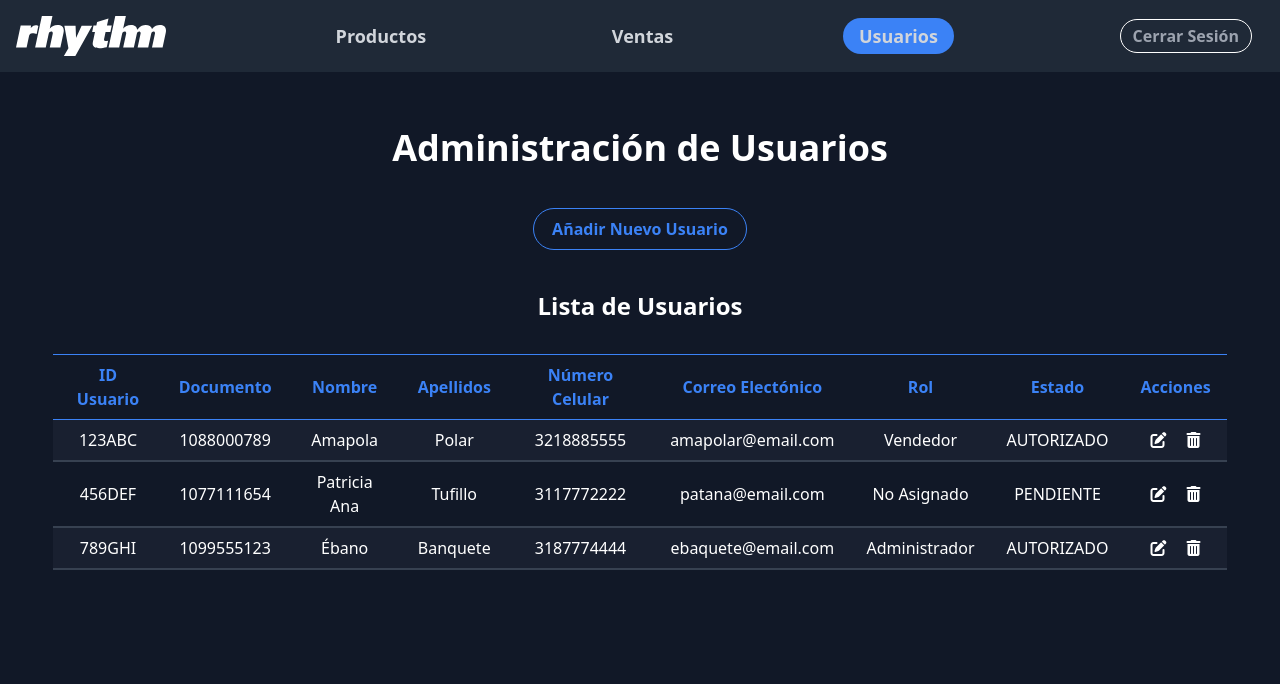
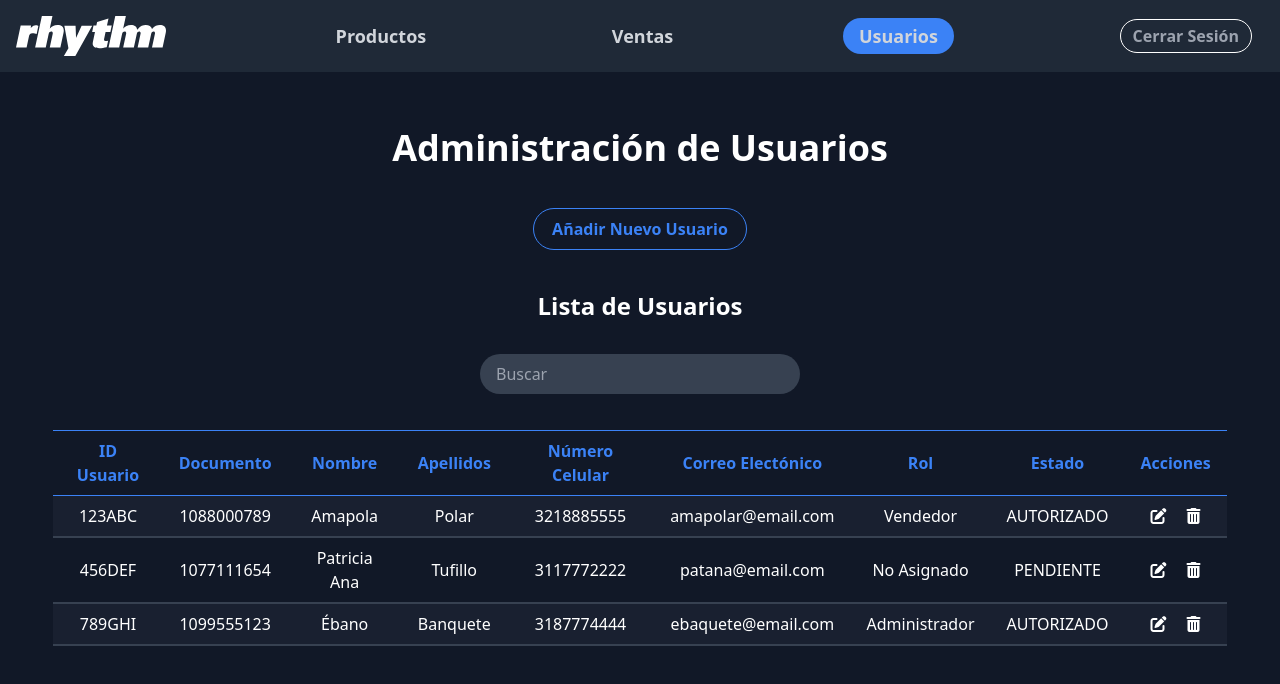
Before and after one commit to jagomezpe/astratic, a React (Create React App) app: page /admin/usuarios in a window 1280 px wide. Shown: the top 684 px of the page. Built offline with nearby package versions, Linux system fonts and the light colour scheme.

Commit message:
agregar cuadro de busqueda para filtrar la información de la tabla de gestión de usuarios

```diff
--- a/package.json
+++ b/package.json
@@ -4,6 +4,7 @@
   "private": true,
   "dependencies": {
     "@craco/craco": "^6.3.0",
+    "@material-ui/core": "^4.12.3",
     "@testing-library/jest-dom": "^5.11.4",
     "@testing-library/react": "^11.1.0",
     "@testing-library/user-event": "^12.1.10",
--- a/src/pages/admin/Usuarios.jsx
+++ b/src/pages/admin/Usuarios.jsx
@@ -1,7 +1,8 @@
 import { nanoid } from 'nanoid';
 import React, { useEffect, useState, useRef} from 'react'
-import { ToastContainer, toast, Slide } from 'react-toastify';
-import 'react-toastify/dist/ReactToastify.css';
+import { ToastContainer, toast, Slide } from 'react-toastify'
+import { Dialog, Tooltip } from '@material-ui/core'
+import 'react-toastify/dist/ReactToastify.css'
 
 const Usuarios = () => {
     const [mostrarTabla, setMostrarTabla] = useState(true)
@@ -73,13 +74,25 @@ const Usuarios = () => {
 }
 
 const TablaUsuarios = ({listaUsuarios}) => {
-    const form = useRef(null)
+    const [busqueda, setBusqueda] = useState('')
+    const [usuariosFiltrados, setUsuariosFlitrados] = useState(listaUsuarios)
+
+    useEffect(() => {
+        setUsuariosFlitrados (
+        listaUsuarios.filter((elemento) => {
+            return JSON.stringify(elemento).toLowerCase().includes(busqueda.toLowerCase())
+        })
+        )
+    }, [busqueda, listaUsuarios])
+
     useEffect(()=> {
     }, [listaUsuarios])
 
     return (
         <div className='flex flex-col items-center justify-center'>
             <h3 className='text-center text-2xl font-semibold text-white mt-3 mb-8'>Lista de Usuarios</h3>
+            <input value={busqueda} onChange={e=> setBusqueda(e.target.value)} placeholder="Buscar"
+            className='bg-gray-700 px-4 py-2 rounded-full w-1/4 focus:outline-none focus:bg-white mb-9 hover:bg-gray-600'/>
             <div className="container flex justify-center">
                 <form className='w-full flex justify-center'>
                     <table className='tabla w-11/12'>
@@ -97,7 +110,7 @@ const TablaUsuarios = ({listaUsuarios}) => {
                             </tr>
                         </thead>
                         <tbody>
-                            {listaUsuarios.map((usuario)=> {
+                            {usuariosFiltrados.map((usuario)=> {
                                 return (
                                     <FilaUsuario key={nanoid()} usuario={usuario}/>
                                 )
@@ -112,20 +125,25 @@ const TablaUsuarios = ({listaUsuarios}) => {
 
 const FilaUsuario = ({ usuario }) => {
     const [edit, setEdit] = useState(false)
+    const [openDialog, setOpenDialog] = useState(false)
     const [infoNuevoUsuario, setInfoNuevoUsuario] = useState({
-        IDUsuario:usuario.IDUsuario,
-        documentoIdentidad:usuario.documentoIdentidad,
-        nombre:usuario.nombre,
-        apellidos:usuario.apellidos,
-        numeroCelular:usuario.numeroCelular,
-        correoElectronico:usuario.correoElectronico,
-        rol:usuario.rol,
-        estado:usuario.estado,
+        IDUsuario: usuario.IDUsuario,
+        documentoIdentidad: usuario.documentoIdentidad,
+        nombre: usuario.nombre,
+        apellidos: usuario.apellidos,
+        numeroCelular: usuario.numeroCelular,
+        correoElectronico: usuario.correoElectronico,
+        rol: usuario.rol,
+        estado: usuario.estado,
     })
 
     const actualizarUsuario = () => {
         // Enviar info al backend
     }
+    const eliminarUsuario = () => {
+        // Eliminar usuario del frontend
+    }
+
     return (
         <tr className='text-center'>
             {edit ?
@@ -159,11 +177,37 @@ const FilaUsuario = ({ usuario }) => {
             </> }
             <td>
                 <div className='flex w-full justify-around'>
-                    {edit ? <i onClick={()=> actualizarUsuario()} className="fas fa-check-circle hover:text-green-400"/> :
-                    <i onClick={()=> setEdit(!edit)} className="fas fa-edit hover:text-yellow-400"/>
+                    {edit ?
+                    <>
+                    <Tooltip title='Confirmar cambios' arrow placement='top'>
+                            <i onClick={()=> actualizarUsuario()} className="fas fa-check-circle hover:text-green-400"/>
+                        </Tooltip>
+                        <Tooltip title='Cancelar cambios' arrow placement='top'>
+                            <i onClick={()=> setEdit(!edit)} className="fas fa-ban hover:text-red-500"/>
+                        </Tooltip>
+                    </>
+                    :
+                    <>
+                        <Tooltip title='Editar Usuario' arrow placement='top'>
+                            <i onClick={()=> setEdit(!edit)} className="fas fa-edit hover:text-yellow-400"/>
+                        </Tooltip>
+                        <Tooltip title='Eliminar Usuario' arrow placement='top'>
+                            <i onClick={()=> setOpenDialog(true)} className="fas fa-trash-alt hover:text-red-500"/>
+                        </Tooltip>
+                    </>
                     }
-                    <i className="fas fa-trash-alt hover:text-red-500"/>
                 </div>
+                <Dialog open={openDialog}>
+                    <div className='flex flex-col p-8'>
+                        <h2 className='text-center text-gray-900 font-semibold text-2xl'>¿Está seguro de eliminar el usuario?</h2>
+                        <div className='flex justify-around mt-6'>
+                            <button onClick={()=> eliminarUsuario()}
+                            className='px-4 py-2 bg-blue-500 text-white text-base font-semibold rounded-full w-1/3 hover:bg-blue-600'>Aceptar</button>
+                            <button onClick={()=> setOpenDialog(false)}
+                            className='px-4 py-2 bg-red-500 text-white text-base font-semibold rounded-full w-1/3 hover:bg-red-600'>Cancelar</button>
+                        </div>
+                    </div>
+                </Dialog>
             </td>
         </tr>
     )
```
Also changed, not shown: 1 other file (tests, documents, lock files or other folders).
